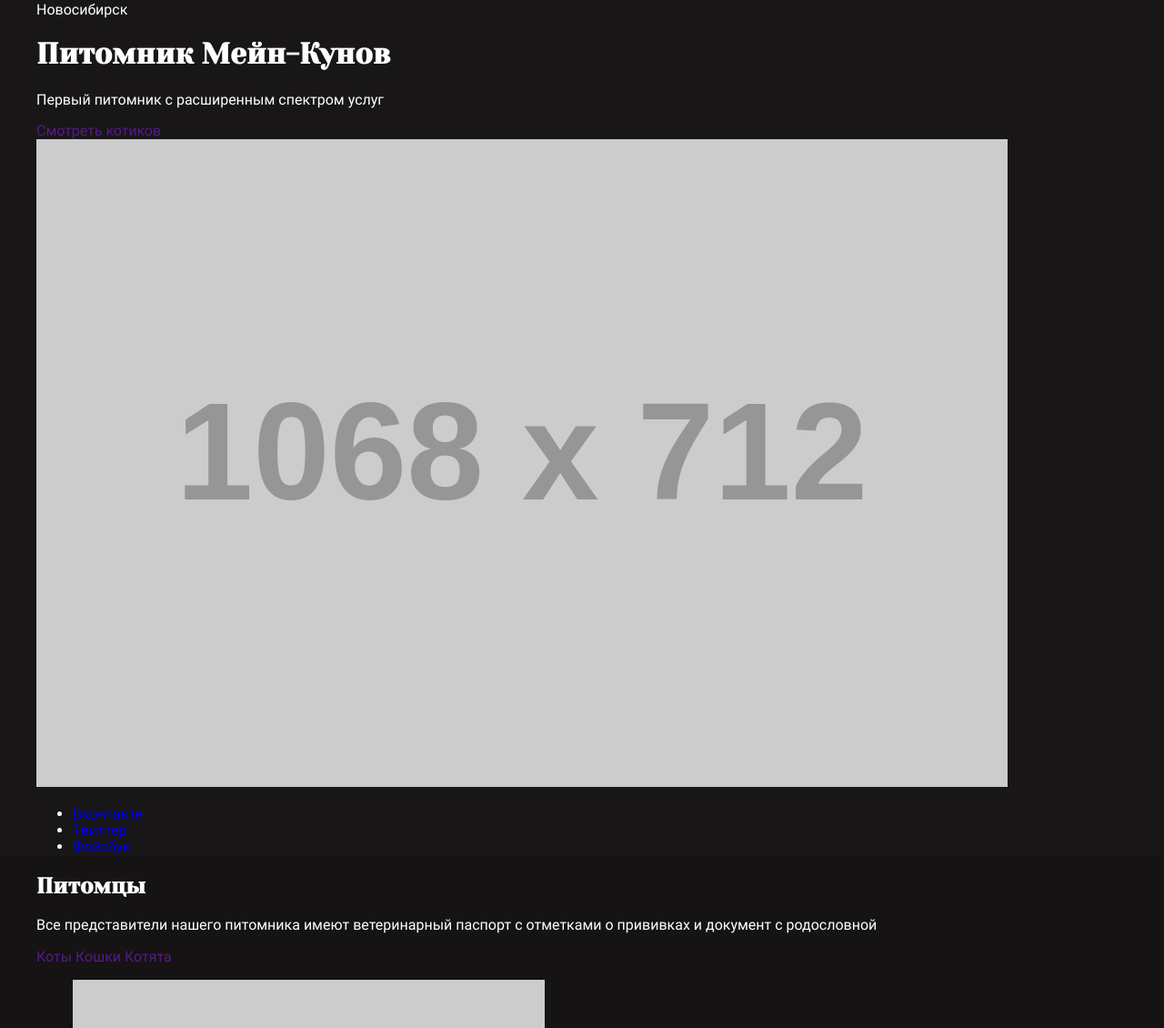
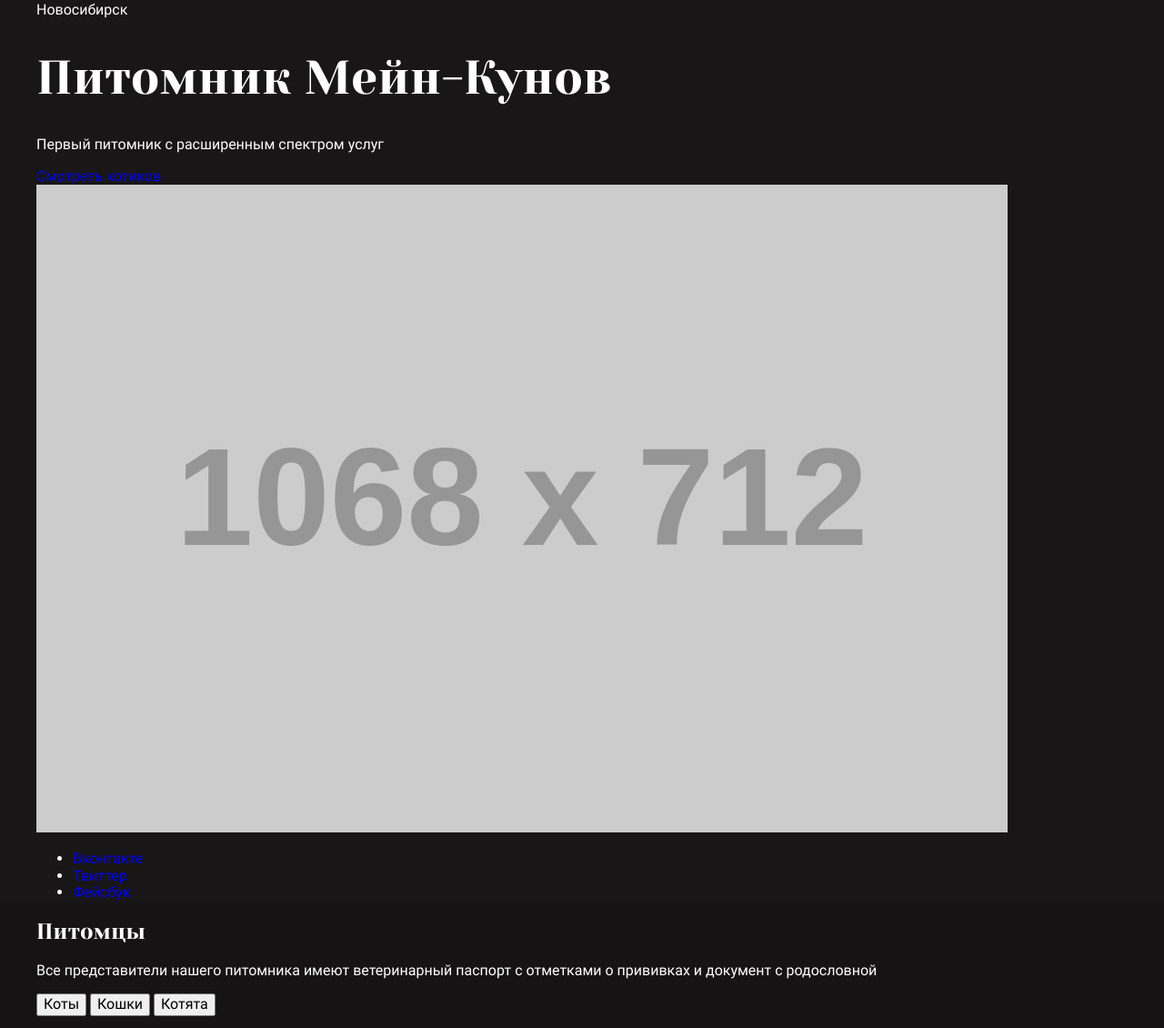
Before and after one commit to AomineVlady/main-coon, a website built with webpack: page src/index.html in a window 1280 px wide. Shown: the part 155-1285 px from the top of the page at 91% size. Built offline with nearby package versions, Linux system fonts and the light colour scheme; placeholder pictures from the web are drawn by us.

Commit message:
change class-name and create 3components scss

```diff
--- a/src/index.html
+++ b/src/index.html
@@ -32,36 +32,35 @@
                     </a>
                 </section>
 
-                <section class="main__intro">
-                    <div class="main__intro__inner">
-                        <div class="text-content">
-                            <span class="text-content__city subtitle">Новосибирск</span>
-                            <h1 class="text-content__title">Питомник Мейн-Кунов</h1>
-                            <p class="text-content__description subtitle">Первый питомник с расширенным спектром услуг</p>
+                <section class="intro">
+                    <div class="intro__content">
+                        <span class="intro__content-pref default-subtitle">Новосибирск</span>
+                        <h1 class="intro__content-title">Питомник Мейн-Кунов</h1>
+                        <p class="intro__content-description">Первый питомник с расширенным спектром услуг</p>
                     </div>
-                        <a href="" class="button">Смотреть котиков</a>
 
-                        <img src="http://placehold.it/1068x712" alt="Мэйн-Кун"> <!-- по расположению котика вопросы -->
+                    <a href="#" class="intro-link button">Смотреть котиков</a>
 
-                        <div class="main__socials"> <!-- можно реализовать без ul-li -->
-                            <ul class="main__socials-list">
-                                <li class="main__socials-item">
-                                    <a href="#" class="main-social-link">
+                    <img class="intro-cat" src="http://placehold.it/1068x712" alt="Мэйн-Кун"> <!-- по расположению котика вопросы -->
+
+                    <div class="intro__socials"> <!-- можно реализовать без ul-li -->
+                        <ul class="intro__socials-list">
+                            <li class="intro__socials-item">
+                                <a href="#" class="intro__socials-link">
                                     Вконтакте
                                 </a>
                             </li>
-                                <li class="main__socials-item">
-                                    <a href="#" class="main-social-link">
+                            <li class="intro__socials-item">
+                                <a href="#" class="intro__socials-link">
                                     Твиттер
                                 </a>
                             </li>
-                                <li class="main__socials-item">
-                                    <a href="#" class="main-social-link">
+                            <li class="intro__socials-item">
+                                <a href="#" class="intro__socials-link">
                                     Фейсбук
                                 </a>
                             </li>
                         </ul>
-                        </div>
                     </div>
                 </section>
 
@@ -70,7 +69,6 @@
     </header>
 
     <main class="main">
-
 
         <!-- Питомцы -->
         <section class="main-pets">
@@ -81,10 +79,10 @@
                         <p class="lead__text-subtitle">Все представители нашего питомника имеют ветеринарный паспорт с отметками о прививках и документ с родословной</p>
                     </div>
 
-                    <div class="picture-sort__buttons">
-                        <a href="" class="picture-sort__buttons-item">Коты</a>
-                        <a href="" class="picture-sort__buttons-item">Кошки</a>
-                        <a href="" class="picture-sort__buttons-item">Котята</a>
+                    <div class="picture__buttons">
+                        <button class="picture__buttons-item">Коты</button>
+                        <button class="picture__buttons-item">Кошки</button>
+                        <button class="picture__buttons-item">Котята</button>
                     </div>
 
                     <div class="swipper"> <!-- блок с картинками а не свайпер-->
--- a/src/scss/base/global.scss
+++ b/src/scss/base/global.scss
@@ -18,15 +18,12 @@ body {
   background-color: #151313;
 }
 
-h1,h2,h3,h4,h5,h6{
+h1,h2{
   font-family: 'yesevaone';
+  font-weight: 400;
 }
 
-p{
-  font-family: 'Roboto';
-}
-
-a {
+a{
   text-decoration: none;
 }
 
--- a/src/scss/components/header.scss
+++ b/src/scss/components/header.scss
@@ -18,3 +18,11 @@
         }
     }
 }
+
+.intro{
+    &__content{
+        &-title{
+            font-size: 52px;
+        }
+    }
+}
```
Also changed, not shown: src/scss/components/main-pets.scss (added), src/scss/components/main.scss (added). Lines whose indentation alone changed are shown as unchanged.
